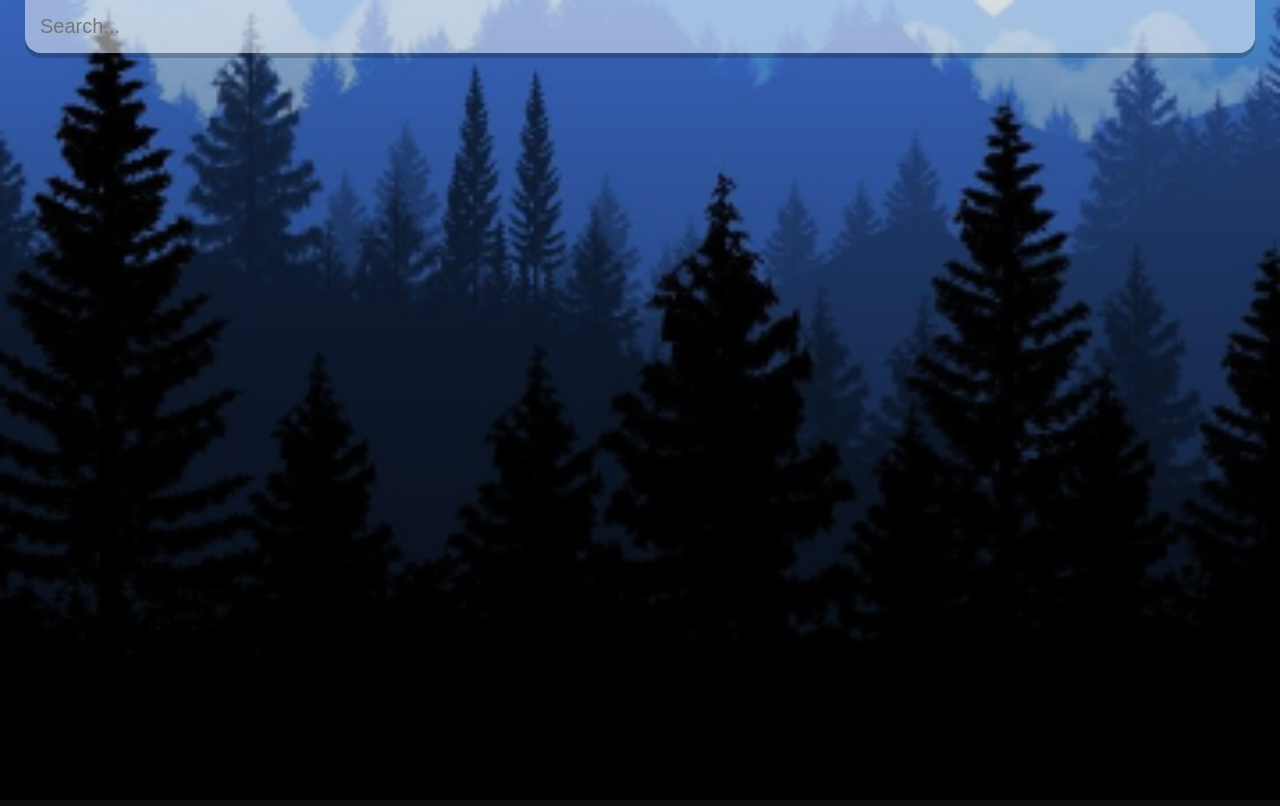
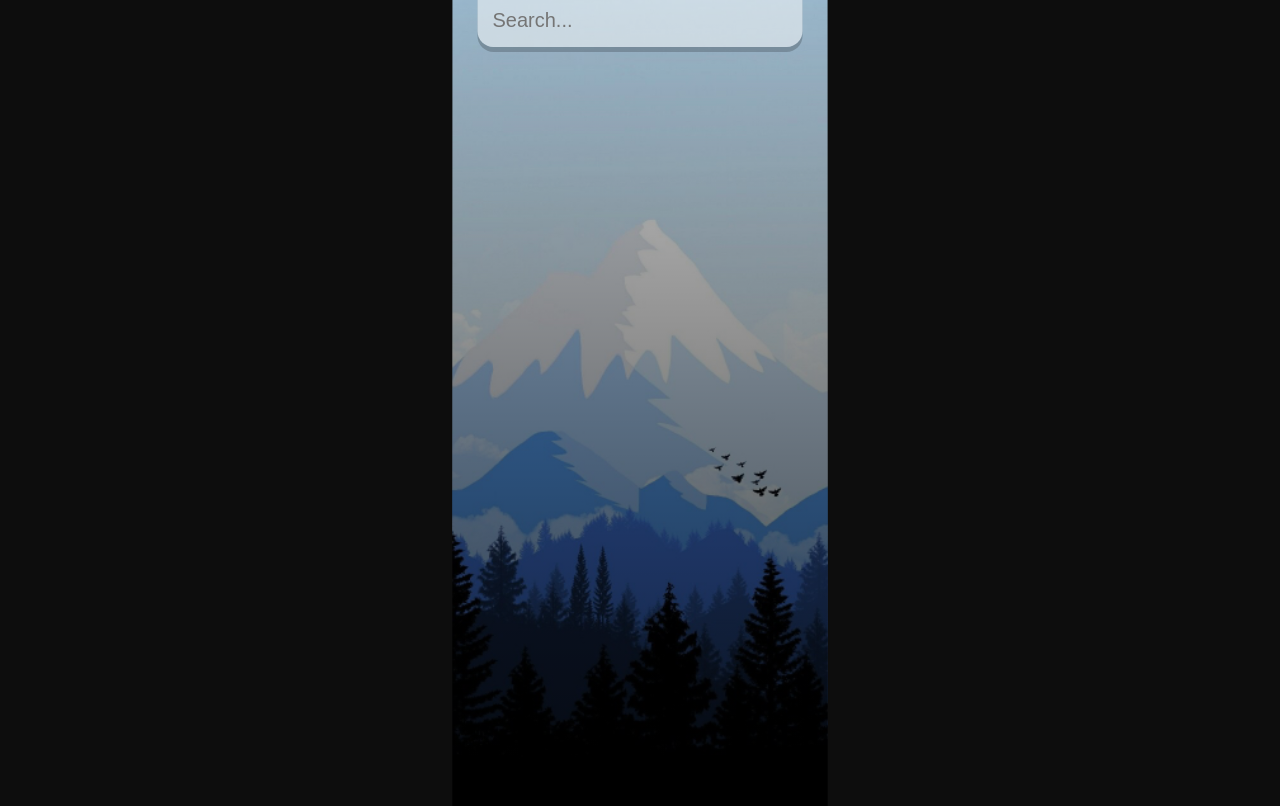
Before and after one commit to jsxgod/weather-globe, a React (Create React App) app: page / in a window 1280 px wide. Built offline with nearby package versions, Linux system fonts and the light colour scheme.

Commit message:
Updating css to display properly for dekstop/mobile

```diff
--- a/src/index.css
+++ b/src/index.css
@@ -102,3 +102,25 @@ main {
   font-weight: 700;
   text-shadow: 3px 3px rgba(50, 50, 70, 0.5);
 }
+
+@media only screen
+and (min-width : 1224px){
+/* Styles */
+.App {
+  position: absolute;
+  left: 50%;
+  top: 50%;
+  transform: translate(-50%, -50%);
+  background-image: url('./assets/cold-bg.jpg');
+  background-size: cover;
+  background-position: bottom;
+}
+
+main {
+  min-height: 0;
+  width: 375px;
+  height: 812px;
+  background-image: linear-gradient(to bottom, rgba(0,0,0,0.2), rgba(0,0,0,0.75));
+  padding: 25px;
+}
+}
```
